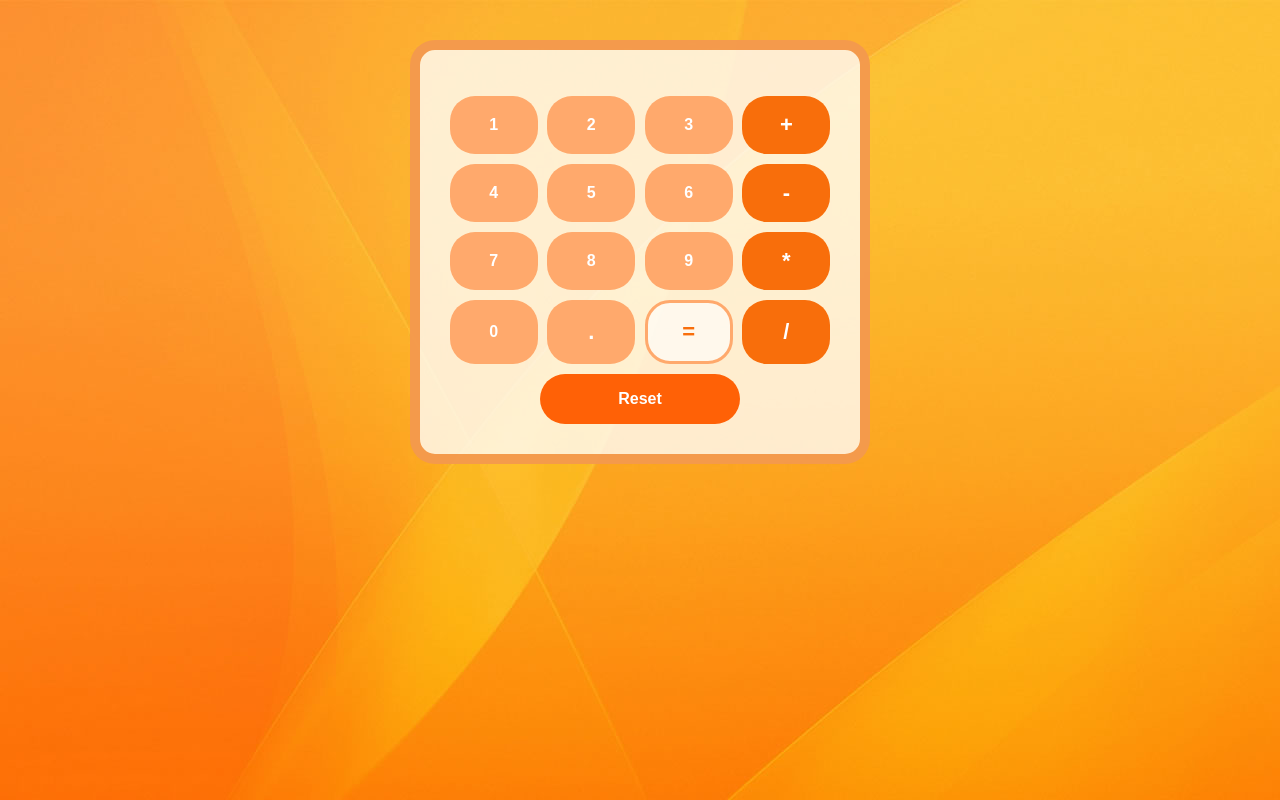
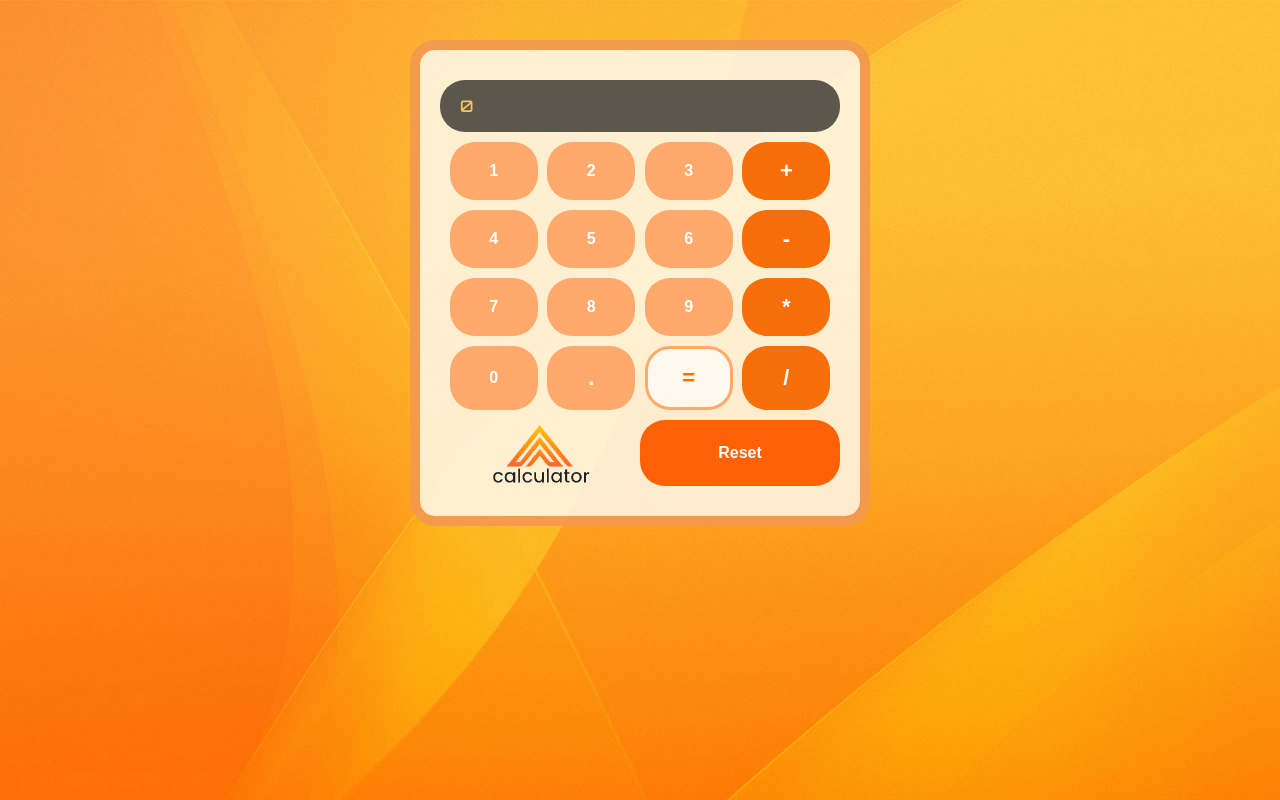
Before and after one commit to nicolascafure/calculadora-hooks, a React (Create React App) app: page / in a window 1280 px wide. Built offline with nearby package versions, Linux system fonts and the light colour scheme.

Commit message:
Fix error undf - mostrando screen error + style + logo

```diff
--- a/src/App.js
+++ b/src/App.js
@@ -5,6 +5,7 @@ import Coma from "./Components/Coma";
 import { useState } from "react";
 import BtnNumber from "./Components/BtnNumber";
 import Reset from "./Components/Reset";
+import logo from "./logocalculator.gif"
 
 function App() {
 const [calculo, setCalculo] = useState("")
@@ -13,8 +14,7 @@ const [error, setError] = useState(false)
 
   return (
     <div className= "contenedor-principal">
-      {error?<h1>Ingrese valores correctos</h1>:null}
-      <Screen setCalculo={setCalculo} calculo={calculo}/>
+      <Screen setCalculo={setCalculo} error={error} calculo={calculo}/>
       <BtnNumber number= {1} key={1} setCalculo={setCalculo} calculo={calculo}/>
        <BtnNumber number= {2} key={2} setCalculo={setCalculo} calculo={calculo}/>
        <BtnNumber number= {3} key={3} setCalculo={setCalculo} calculo={calculo}/>
@@ -31,6 +31,7 @@ const [error, setError] = useState(false)
       <Coma setCalculo={setCalculo}  calculo={calculo}/>
       <Result calculo={calculo} setError={setError} setCalculo={setCalculo}/>
        <Operators operator= {"/"} key={11} setCalculo={setCalculo} calculo={calculo} />
+     <div className="logo"><img src={logo}></img></div>
        <Reset setCalculo={setCalculo} setError={setError} />
     </div>
   );
--- a/src/Components/Result.js
+++ b/src/Components/Result.js
@@ -4,6 +4,9 @@ const Result = ({calculo,setCalculo, setError}) => {
 const getResult=()=>{
 try{
   setCalculo(eval(calculo))
+  if(calculo===""){
+    setCalculo("0")
+  }
   setError(false)
 }catch(err){
 if(err){
--- a/src/Components/Screen.js
+++ b/src/Components/Screen.js
@@ -1,10 +1,11 @@
 import React from 'react';
 
-const Screen = ({calculo}) => {
+const Screen = ({calculo,error}) => {
 
     return (
          <div className="screen">
-<p>{calculo}</p>
+             {error?<p className="errorP">Ingrese un valor correcto</p>:(calculo==="")?<p>0</p>:<p>{calculo}</p>}
+
 </div>
 
     );
--- a/src/index.css
+++ b/src/index.css
@@ -1,3 +1,5 @@
+@import url('https://fonts.googleapis.com/css2?family=Orbitron:wght@500&display=swap');
+
 body {
   width: 100%;
   margin: 0;
@@ -43,11 +45,18 @@ button{
 
 .screen{
   width: 100%;
+  background-color: rgba(0, 0, 0, 0.637);
+  color: rgb(248, 197, 101);
+  border-radius: 25px;
+  margin-bottom: 10px;
+  padding-left: 20px;
+  font-weight: 500;
+  font-size: 16px;
+  font-family: 'Orbitron', sans-serif;
+}
 
-}
-.screen input{
-  width: 100%;
-  margin-bottom: 10px;
+.errorP{
+  color: rgb(250, 160, 160);
 }
 
 .number{
@@ -81,6 +90,7 @@ button{
   border: 3px solid rgb(255, 169, 108);
   color: rgb(248, 110, 11) ;
   font-size: 22px;
+
 }
 
 .result:hover{
@@ -112,3 +122,12 @@ button{
   background-color: rgba(0, 0, 0, 0.747);
   color: orange;
 }
+.logo{
+  width: 50%;
+  display: flex;
+  justify-content: center;
+}
+
+.logo img{
+  width: 100px;
+}
```
Also changed, not shown: src/logocalculator.gif (added).
